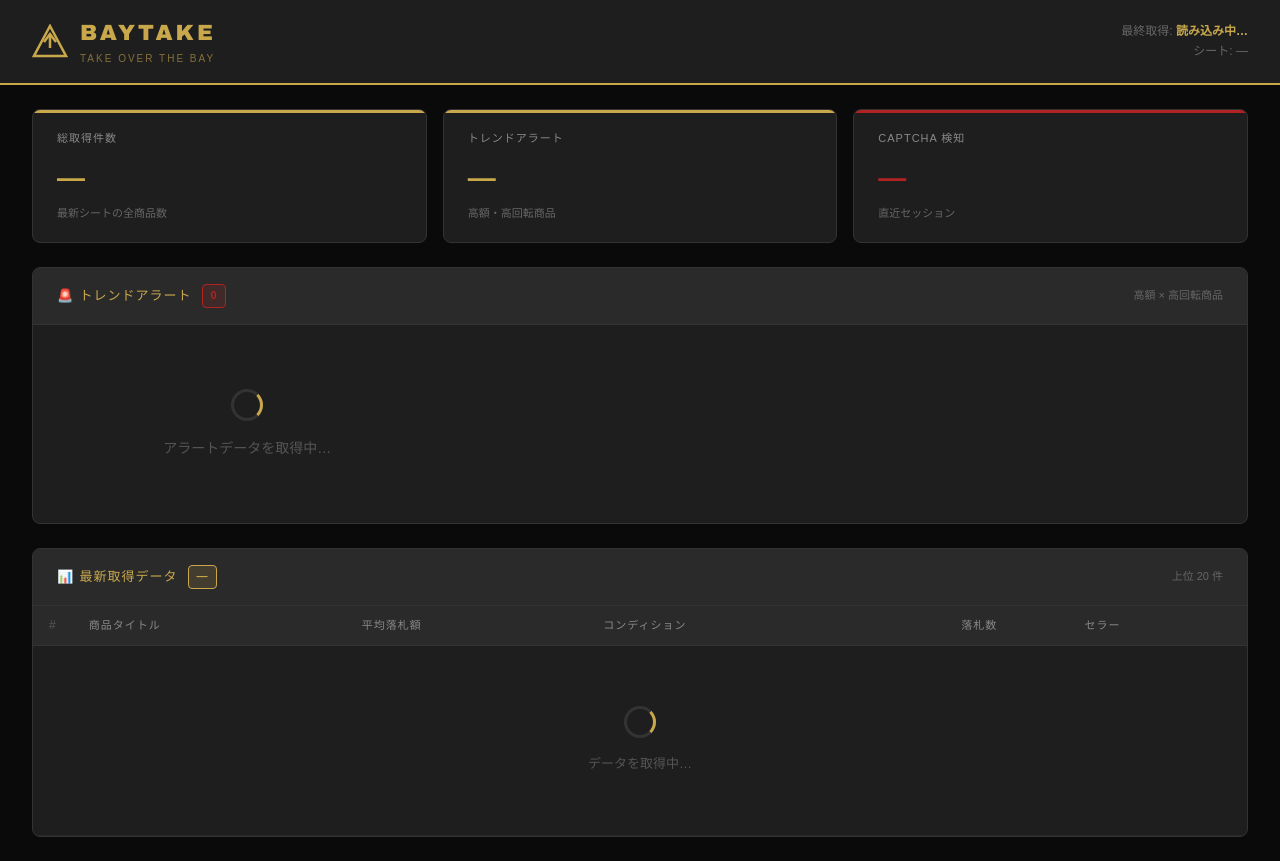
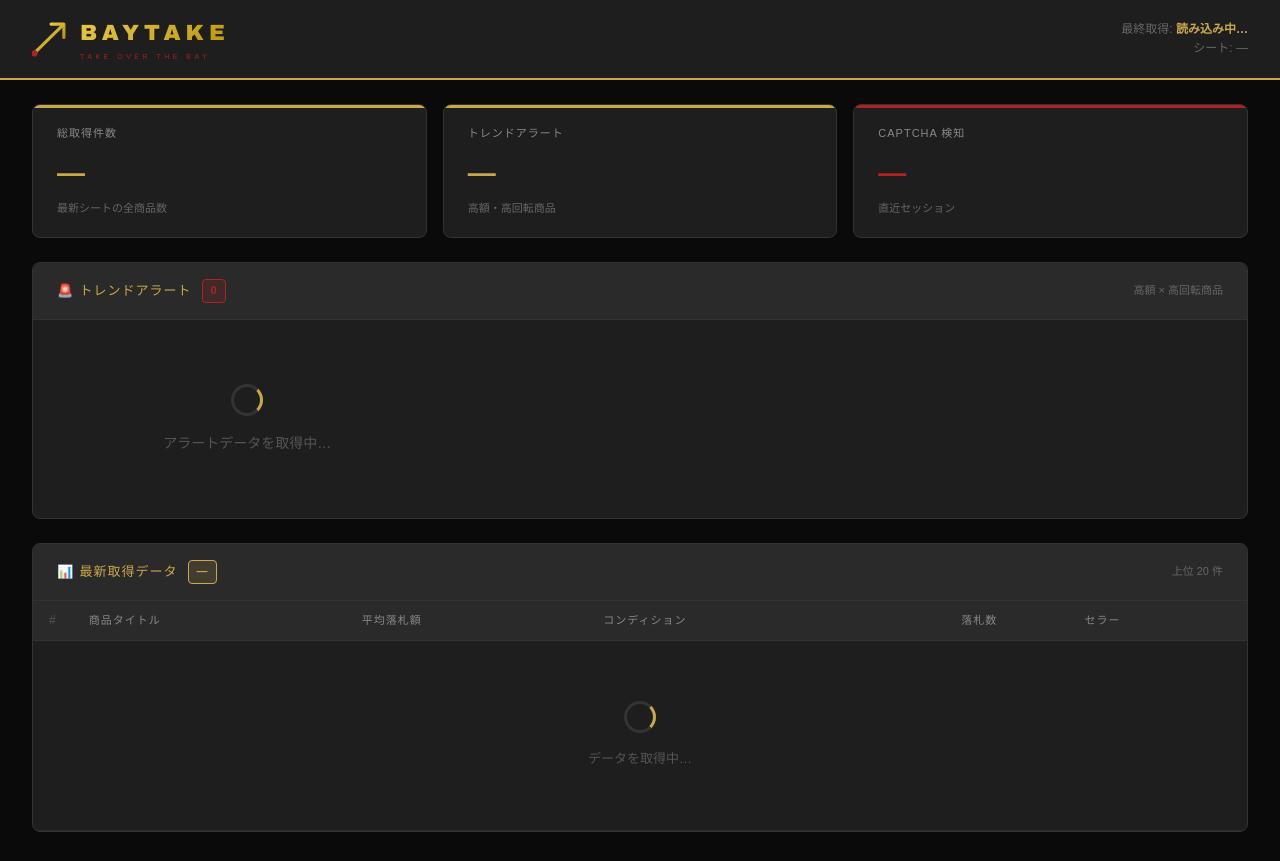
Before and after one commit to shingo-ops/baytake, a plain HTML site: page src/index.html in a window 1280 px wide. Drawn offline with Linux system fonts and the light colour scheme.

Commit message:
fix: ヘッダーロゴをBAYTAKEブランドデザインに修正

```diff
--- a/src/index.html
+++ b/src/index.html
@@ -42,15 +42,17 @@
     }
 
     .logo { display: flex; align-items: center; gap: 12px; }
-    .logo-icon { width: 36px; height: 36px; color: var(--gold); }
-    .logo-text {
+    .logo-text { display: flex; flex-direction: column; }
+    .logo-name {
       font-family: 'Arial Black', Arial, sans-serif;
       font-size: 22px;
       font-weight: 900;
-      color: var(--gold);
-      letter-spacing: 3px;
+      letter-spacing: 5px;
+      background: linear-gradient(135deg, #E8C84A, #B8960C);
+      -webkit-background-clip: text;
+      -webkit-text-fill-color: transparent;
     }
-    .logo-tagline { font-size: 10px; color: rgba(201,168,76,0.6); letter-spacing: 2px; display: block; }
+    .logo-tagline { font-size: 7px; letter-spacing: 3.5px; color: #B22222; opacity: 0.85; }
 
     .header-meta { text-align: right; font-size: 12px; color: #666; }
     .header-meta .val { color: var(--gold); font-weight: bold; }
@@ -194,13 +196,21 @@
 <!-- ── ヘッダー ──────────────────────────────────────────────────────────── -->
 <header>
   <div class="logo">
-    <svg class="logo-icon" viewBox="0 0 36 36" fill="none" xmlns="http://www.w3.org/2000/svg">
-      <polygon points="18,2 34,32 2,32" fill="none" stroke="currentColor" stroke-width="2.5"/>
-      <line x1="18" y1="10" x2="18" y2="24" stroke="currentColor" stroke-width="2.5"/>
-      <polyline points="12,18 18,10 24,18" fill="none" stroke="currentColor" stroke-width="2.5"/>
+    <svg width="36" height="36" viewBox="0 0 60 70" fill="none" xmlns="http://www.w3.org/2000/svg">
+      <defs>
+        <linearGradient id="goldGrad" x1="0%" y1="0%" x2="100%" y2="100%">
+          <stop offset="0%" style="stop-color:#E8C84A"/>
+          <stop offset="100%" style="stop-color:#B8960C"/>
+        </linearGradient>
+      </defs>
+      <!-- 上昇矢印 -->
+      <line x1="0" y1="62" x2="55" y2="8" stroke="url(#goldGrad)" stroke-width="6" stroke-linecap="round"/>
+      <polyline points="32,6 57,6 57,32" fill="none" stroke="url(#goldGrad)" stroke-width="6" stroke-linecap="round" stroke-linejoin="round"/>
+      <!-- 赤ドット -->
+      <circle cx="0" cy="63" r="6" fill="#B22222"/>
     </svg>
-    <div>
-      <div class="logo-text">BAYTAKE</div>
+    <div class="logo-text">
+      <span class="logo-name">BAYTAKE</span>
       <span class="logo-tagline">TAKE OVER THE BAY</span>
     </div>
   </div>
```
